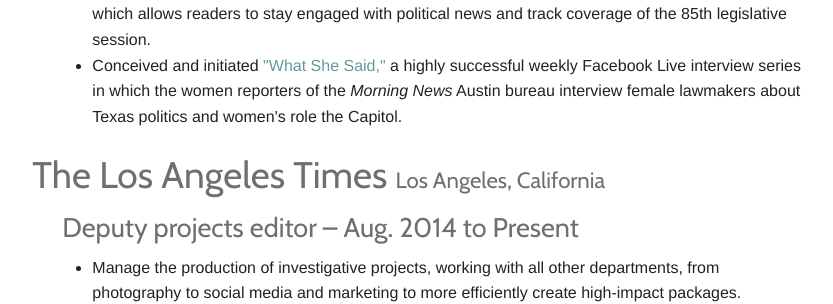
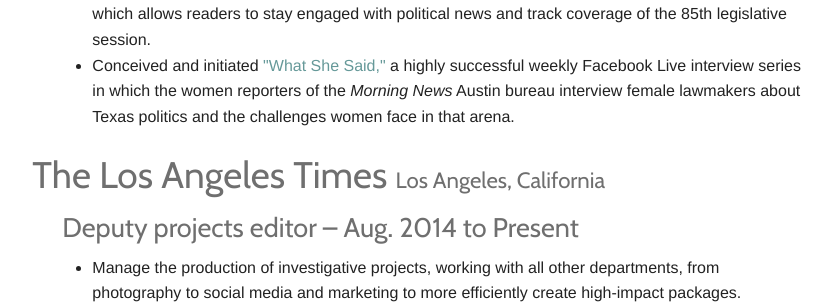
Before and after one commit to BrandiGrissom/resume, a Jekyll site: the page built from index.html, in a window 1280 px wide and 900 px high, scrolled down 360 px. Shown: the part 178-482 px from the top of the window, without its empty margins (236-1069 px from the left). Built offline with Jekyll 4.4.1, drawn with Linux system fonts in a browser that asks for light colours.

Commit message:
Update index.html

```diff
--- a/index.html
+++ b/index.html
@@ -27,7 +27,7 @@
       <li>Lead a seven-person politics bureau for the largest daily newspaper in the state. As a player-coach, cover both the <a href="http://www.dallasnews.com/news/texas-legislature/2017/03/01/major-conservatives-piggy-banks-behind-texas-obsession-amending-constitution">Texas governor's office</a> and the state <a href="http://www.dallasnews.com/news/dallas-ambush/2016/07/16/fatal-encounters-suspects-deaths-rise-across-texas-even-arrests-drop">criminal justice system</a> while directing the coverage of veteran and mid-level reporters and interns.
       <li>Sucessfully directed the transition from a print-first, traditional bureau with storied journalists to a nearly entirely new cohort of investigative and multimedia journalists with a digital-first focus while rejuvenating the bureau's long-standing reputation as a leader in political breaking news and accountability journalism.
       <li>Directed the creation and launch of the <em>Dallas Morning News'</em> first legislative web site, <a href="http://interactives.dallasnews.com/2017/the-85th/">The 85th</a>, which allows readers to stay engaged with political news and track coverage of the 85th legislative session.
-      <li>Conceived and initiated <a href="https://www.facebook.com/pg/dmnpolitics/videos/">"What She Said,"</a> a highly successful weekly Facebook Live interview series in which the women reporters of the <em>Morning News</em> Austin bureau interview female lawmakers about Texas politics and women's role the Capitol.
+      <li>Conceived and initiated <a href="https://www.facebook.com/pg/dmnpolitics/videos/">"What She Said,"</a> a highly successful weekly Facebook Live interview series in which the women reporters of the <em>Morning News</em> Austin bureau interview female lawmakers about Texas politics and the challenges women face in that arena.
     </ul>
 
     <h2 class="subheader">
```
